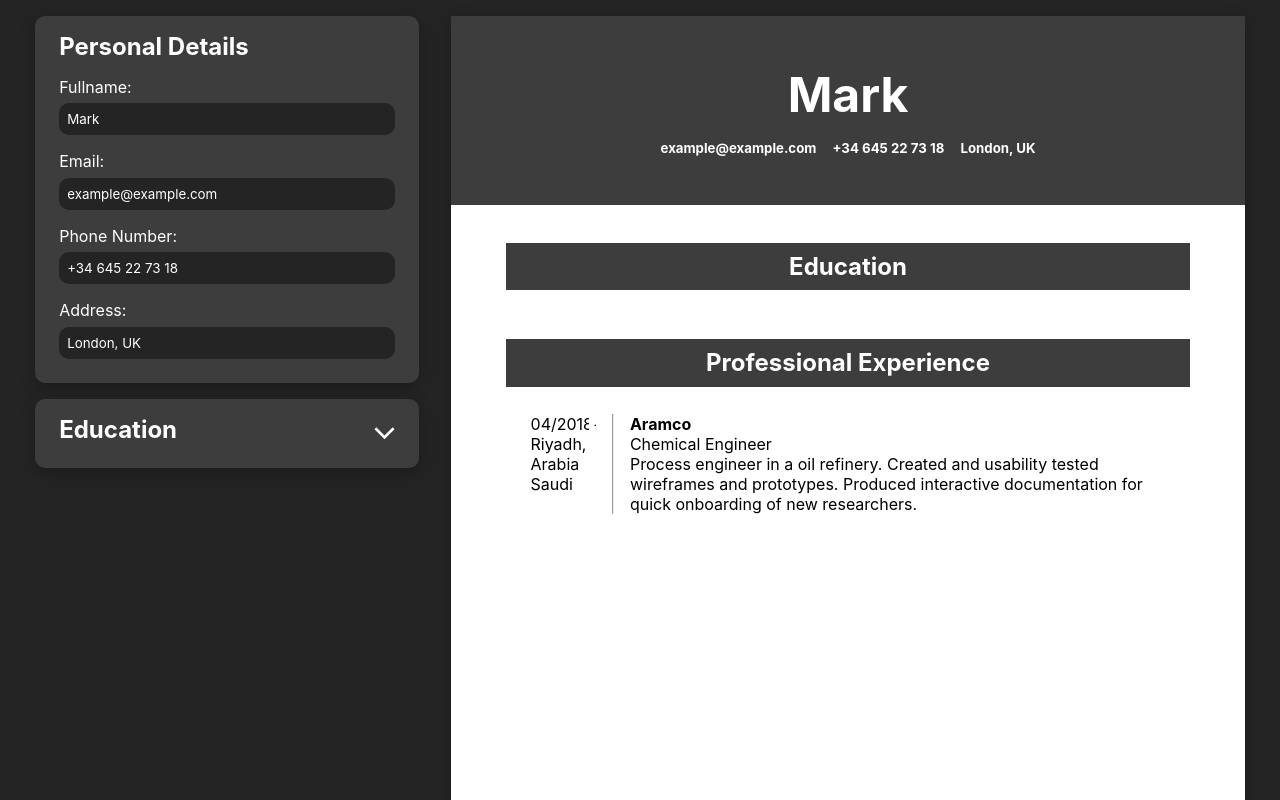
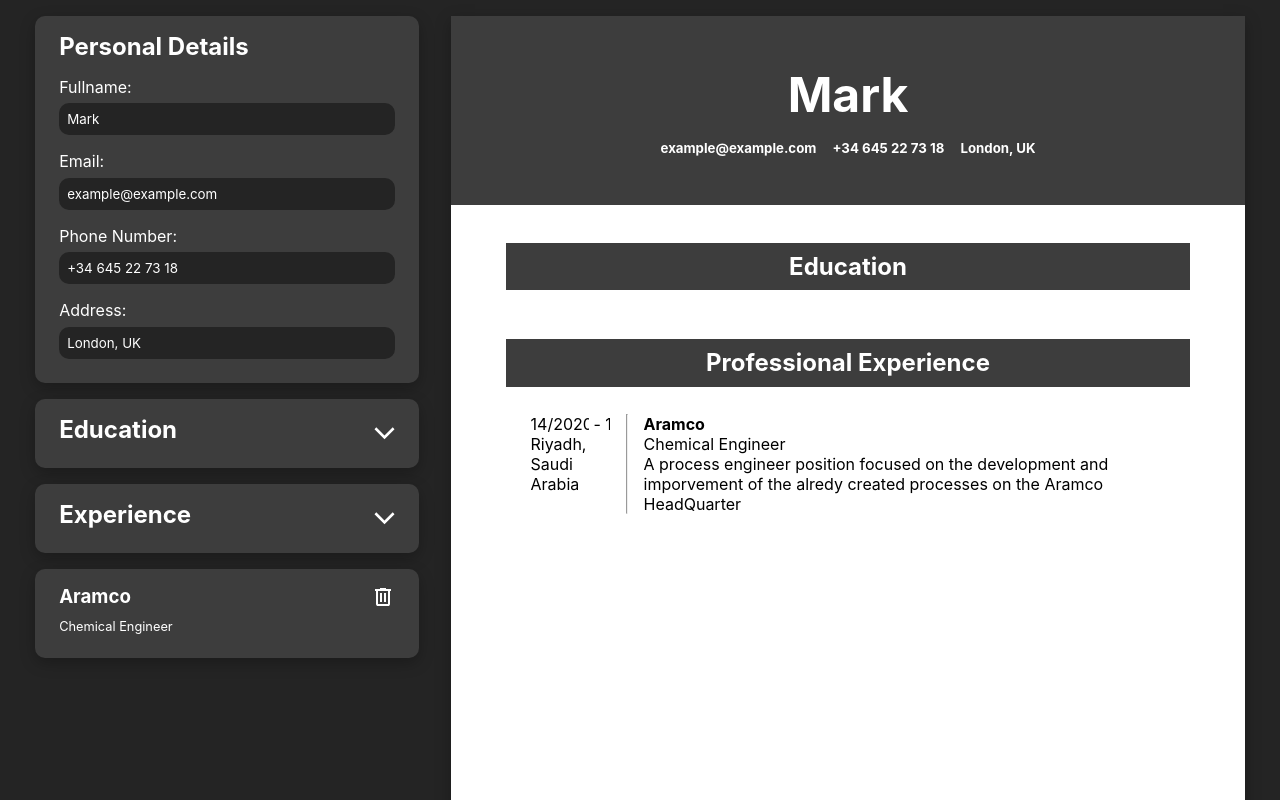
Before and after one commit to 0xKash/cv-project, a React (Vite) app: page / in a window 1280 px wide. Shown: the top 800 px of the page. Built offline with nearby package versions, Linux system fonts and the light colour scheme.

Commit message:
Finished education and experience sync.

```diff
--- a/src/App.jsx
+++ b/src/App.jsx
@@ -6,6 +6,7 @@ import { PersonalDetails } from "./pages/personal-details";
 import { Education } from "./pages/education";
 import { CVDocument } from "./pages/cv";
 import { CreateWidget } from "./components/common/createWidget";
+import { Experience } from "./pages/work";
 
 // HOOKS
 
@@ -20,10 +21,18 @@ import { useDate } from "./hooks/education/dateHook";
 import { useLocation } from "./hooks/education/locationHook";
 import { useAcademic } from "./hooks/education/academicHook";
 
+import { useCompanyExp } from "./hooks/experience/companyHook";
+import { usePositionExp } from "./hooks/experience/positionHook";
+import { useLocationExp } from "./hooks/experience/locationHook";
+import { useDateExp } from "./hooks/experience/dateHook";
+import { useDescriptionExp } from "./hooks/experience/descriptionHook";
+import { useExperience } from "./hooks/experience/experienceHook";
+
 // ================================================================================ //
 
 function App() {
   const { academic, setAcademic } = useAcademic();
+  const { experience, setExperience } = useExperience();
 
   const { fullname, handleFullname } = usefullName();
   const { email, handleEmail } = useEmail();
@@ -34,6 +43,12 @@ function App() {
   const { degree, handleDegree } = useDegree();
   const { start, end, handleStart, handleEnd } = useDate();
   const { location, handleLocation } = useLocation();
+
+  const { companyExp, handleCompanyExp } = useCompanyExp();
+  const { positionExp, handlePositionExp } = usePositionExp();
+  const { locationExp, handleLocationExp } = useLocationExp();
+  const { startExp, endExp, handleStartExp, handleEndExp } = useDateExp();
+  const { descriptionExp, handleDescriptionExp } = useDescriptionExp();
 
   return (
     <>
@@ -84,13 +99,52 @@ function App() {
             }
           />
         ))}
+        <Experience
+          company={companyExp}
+          position={positionExp}
+          start={startExp}
+          end={endExp}
+          location={locationExp}
+          description={descriptionExp}
+          handleCompany={handleCompanyExp}
+          handlePosition={handlePositionExp}
+          handleStart={handleStartExp}
+          handleEnd={handleEndExp}
+          handleLocation={handleLocationExp}
+          handleDescription={handleDescriptionExp}
+          pushArr={() =>
+            setExperience([
+              ...experience,
+              {
+                company: companyExp,
+                position: positionExp,
+                start: startExp,
+                end: endExp,
+                location: locationExp,
+                description: descriptionExp,
+              },
+            ])
+          }
+        />
+        {experience.map((element) => (
+          <CreateWidget
+            key={crypto.randomUUID()}
+            title={element.company}
+            subtitle={element.position}
+            action={() =>
+              setExperience(experience.filter((a) => a.id != element.id))
+            }
+          />
+        ))}
       </div>
+
       <CVDocument
         fullname={fullname}
         email={email}
         phoneNumber={phoneNumber}
         address={address}
         education={academic}
+        experience={experience}
       />
     </>
   );
--- a/src/components/common/createWidget.jsx
+++ b/src/components/common/createWidget.jsx
@@ -1,3 +1,4 @@
+/* eslint-disable react/prop-types */
 export const CreateWidget = ({ title, subtitle, action }) => {
   return (
     <section className="sidebar-section">
--- a/src/components/cv/cv-experience.jsx
+++ b/src/components/cv/cv-experience.jsx
@@ -1,25 +1,29 @@
-export function CVExperience() {
+export function CVExperience({
+  start,
+  end,
+  location,
+  company,
+  position,
+  description,
+}) {
   return (
     <div className="cv-content">
       <div>
         <div className="period-wrapper">
-          <p>04/2018</p>
+          <p>{start}</p>
           <p>-</p>
-          <p>02/2019</p>
+          <p>{end}</p>
         </div>
-        <p>Riyadh, Arabia Saudi</p>
+        <p>{location}</p>
       </div>
+
       <hr />
       <div>
         <p>
-          <b>Aramco</b>
+          <b>{company}</b>
         </p>
-        <p>Chemical Engineer</p>
-        <p>
-          Process engineer in a oil refinery. Created and usability tested
-          wireframes and prototypes. Produced interactive documentation for
-          quick onboarding of new researchers.
-        </p>
+        <p>{position}</p>
+        <p>{description}</p>
       </div>
     </div>
   );
--- /dev/null
+++ b/src/hooks/experience/companyHook.jsx
@@ -0,0 +1,9 @@
+import { useState } from "react";
+
+export const useCompanyExp = () => {
+  const [companyExp, setCompanyExp] = useState("");
+
+  const handleCompanyExp = (e) => setCompanyExp(e.target.value);
+
+  return { companyExp, handleCompanyExp };
+};
--- /dev/null
+++ b/src/hooks/experience/dateHook.jsx
@@ -0,0 +1,19 @@
+import { useState } from "react";
+
+export const useDateExp = () => {
+  const [startExp, setStartExp] = useState("");
+  const handleStartExp = (e) => setStartExp(e.target.value);
+
+  const [endExp, setEndExp] = useState("");
+
+  const handleEndExp = (e) => setEndExp(e.target.value);
+
+  return {
+    startExp,
+    handleStartExp,
+    endExp,
+    handleEndExp,
+    setStartExp,
+    setEndExp,
+  };
+};
--- /dev/null
+++ b/src/hooks/experience/descriptionHook.jsx
@@ -0,0 +1,9 @@
+import { useState } from "react";
+
+export const useDescriptionExp = () => {
+  const [descriptionExp, setDescription] = useState("");
+
+  const handleDescriptionExp = (e) => setDescription(e.target.value);
+
+  return { descriptionExp, handleDescriptionExp };
+};
--- /dev/null
+++ b/src/hooks/experience/experienceHook.jsx
@@ -0,0 +1,18 @@
+import { useState } from "react";
+
+export const useExperience = () => {
+  const [experience, setExperience] = useState([
+    {
+      id: crypto.randomUUID(),
+      company: "Aramco",
+      position: "Chemical Engineer",
+      start: "14/2020",
+      end: "14/2025",
+      location: "Riyadh, Saudi Arabia",
+      description:
+        "A process engineer position focused on the development and imporvement of the alredy created processes on the Aramco HeadQuarter",
+    },
+  ]);
+
+  return { experience, setExperience };
+};
--- /dev/null
+++ b/src/hooks/experience/locationHook.jsx
@@ -0,0 +1,9 @@
+import { useState } from "react";
+
+export const useLocationExp = () => {
+  const [locationExp, setLocationExp] = useState("");
+
+  const handleLocationExp = (e) => setLocationExp(e.target.value);
+
+  return { locationExp, handleLocationExp, setLocationExp };
+};
--- /dev/null
+++ b/src/hooks/experience/positionHook.jsx
@@ -0,0 +1,9 @@
+import { useState } from "react";
+
+export const usePositionExp = () => {
+  const [positionExp, setPositionExp] = useState("");
+
+  const handlePositionExp = (e) => setPositionExp(e.target.value);
+
+  return { positionExp, handlePositionExp };
+};
--- a/src/index.css
+++ b/src/index.css
@@ -189,6 +189,10 @@ input {
   width: 3.5cm;
 }
 
+.info-wrapper {
+  width: auto;
+}
+
 /* MEDIA STYLE */
 
 @media (max-width: 502px) {
--- a/src/pages/cv.jsx
+++ b/src/pages/cv.jsx
@@ -9,6 +9,7 @@ export function CVDocument({
   phoneNumber,
   address,
   education,
+  experience,
 }) {
   return (
     <article id="cv-application">
@@ -35,7 +36,17 @@ export function CVDocument({
         <div className="cv-title">
           <h2>Professional Experience</h2>
         </div>
-        <CVExperience />
+        {experience.map((element, index) => (
+          <CVExperience
+            key={index}
+            company={element.company}
+            position={element.position}
+            start={element.start}
+            end={element.end}
+            location={element.location}
+            description={element.description}
+          />
+        ))}
       </div>
     </article>
   );
--- /dev/null
+++ b/src/pages/work.jsx
@@ -0,0 +1,68 @@
+import { useState } from "react";
+
+import { DropdownButton } from "../components/education/dropdown";
+import { CreateInput } from "../components/common/createInput";
+
+export const Experience = ({
+  company,
+  position,
+  start,
+  end,
+  location,
+  description,
+  handleCompany,
+  handlePosition,
+  handleStart,
+  handleEnd,
+  handleLocation,
+  handleDescription,
+  pushArr,
+}) => {
+  const [isActive, setActive] = useState(false);
+  const handleDropdown = () => (isActive ? setActive(false) : setActive(true));
+
+  return (
+    <>
+      <section className="sidebar-section">
+        <div className="sidebar-title-wrapper">
+          <h2>Experience</h2>
+          <DropdownButton handleDropdown={handleDropdown} />
+        </div>
+        {isActive && (
+          <>
+            <CreateInput
+              tag={"Company Name"}
+              state={company}
+              handle={handleCompany}
+            />
+            <CreateInput
+              tag={"Position Title"}
+              state={position}
+              handle={handlePosition}
+            />
+            <CreateInput
+              tag={"Start Date"}
+              state={start}
+              handle={handleStart}
+            />
+            <CreateInput tag={"End Date"} state={end} handle={handleEnd} />
+            <CreateInput
+              tag={"Location"}
+              state={location}
+              handle={handleLocation}
+            />
+            <CreateInput
+              tag={"Description"}
+              state={description}
+              handle={handleDescription}
+            />
+
+            <button className="dropdown-save" onClick={pushArr}>
+              Save
+            </button>
+          </>
+        )}
+      </section>
+    </>
+  );
+};
```
